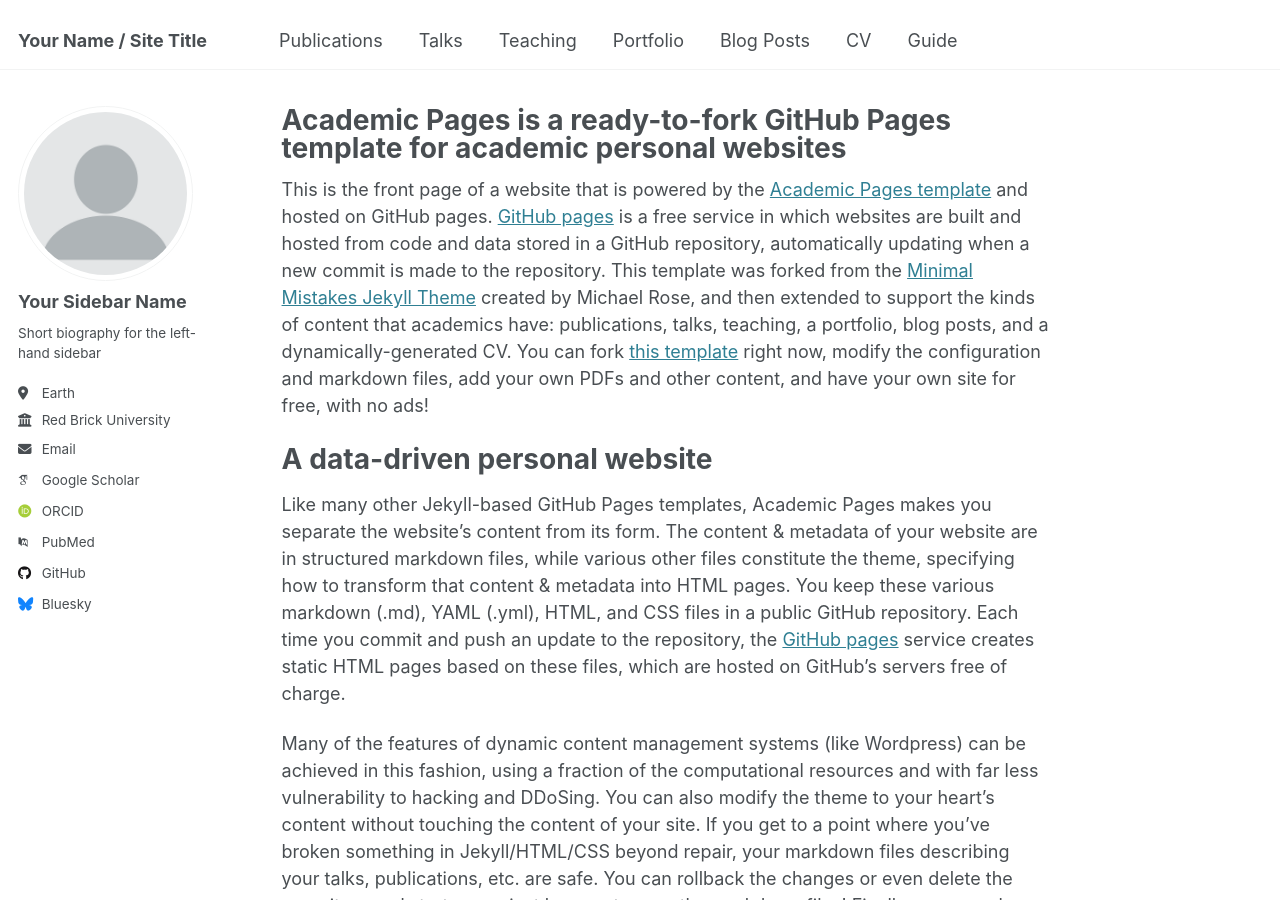
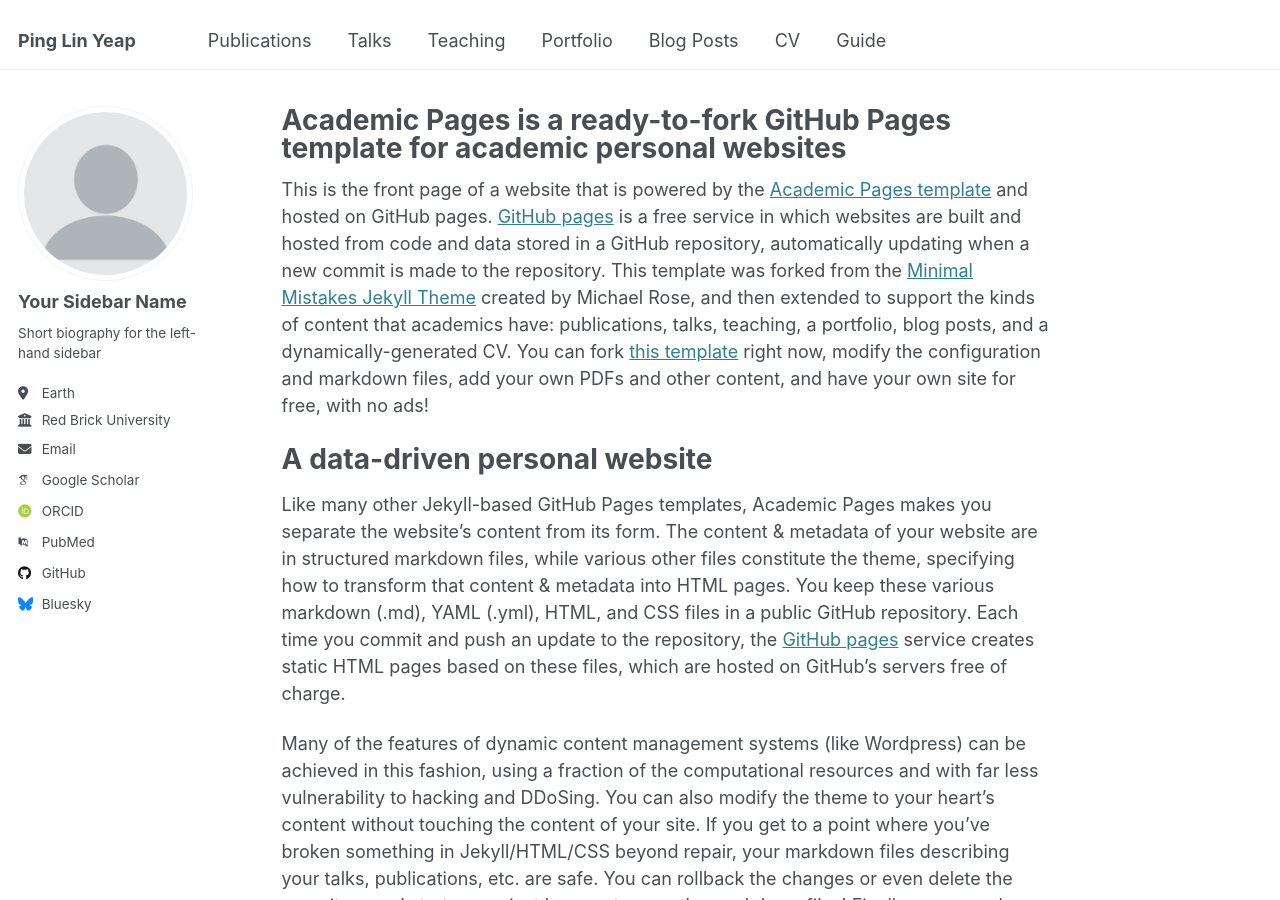
Before and after one commit to yeappl/yeappl.github.io, a Jekyll site: the page built from _pages/about.md, in a window 1280 px wide and 900 px high. Built offline with Jekyll 4.4.1, drawn with Linux system fonts in a browser that asks for light colours; some web fonts are replaced.

Commit message:
Update _config.yml

```diff
--- a/_config.yml
+++ b/_config.yml
@@ -9,7 +9,7 @@
 # Basic Site Settings
 locale                   : "en-US"
 site_theme               : "default"
-title                    : "Your Name / Site Title"
+title                    : "Ping Lin Yeap"
 title_separator          : "-"
 name                     : &name "Your Name"
 description              : &description "personal description"
```
